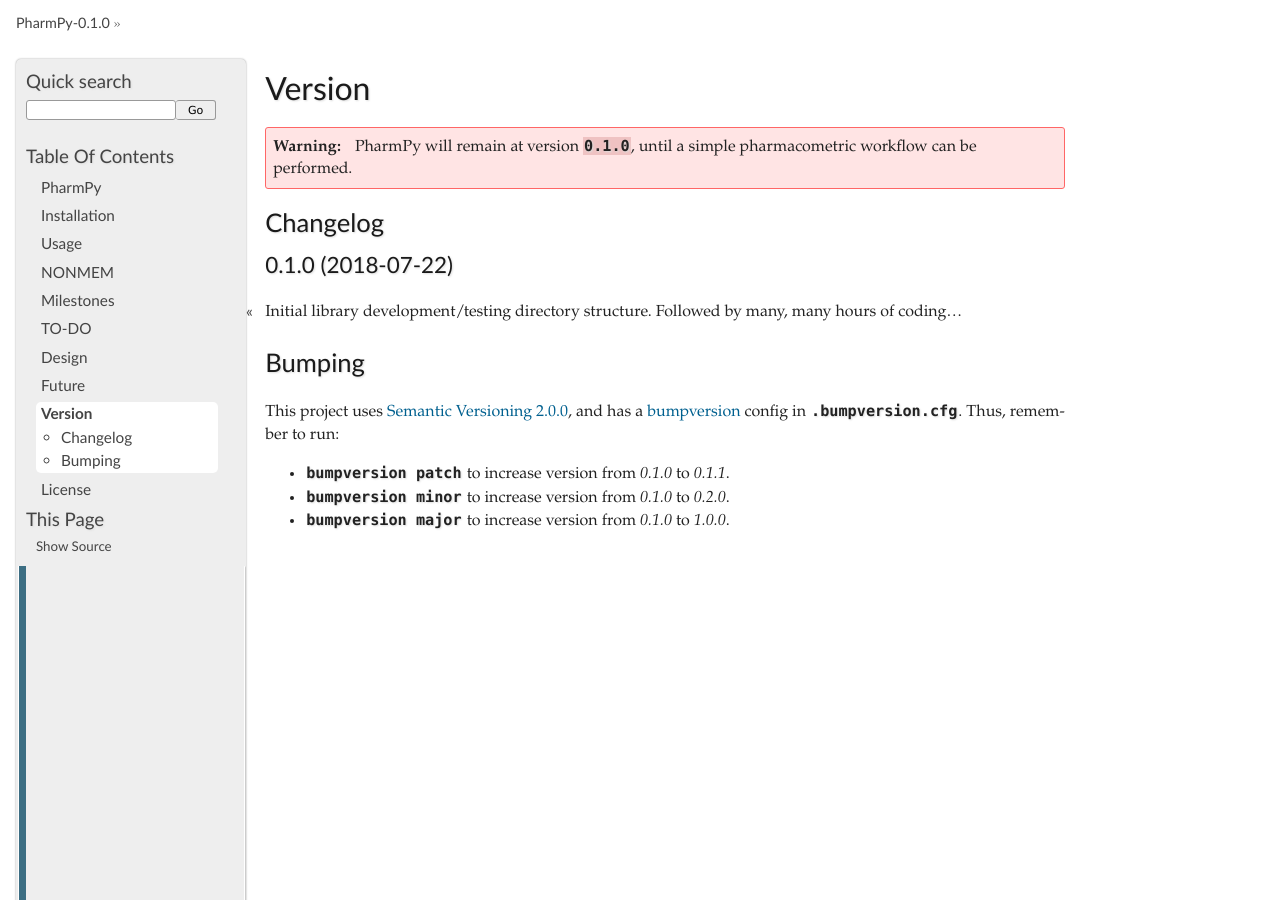
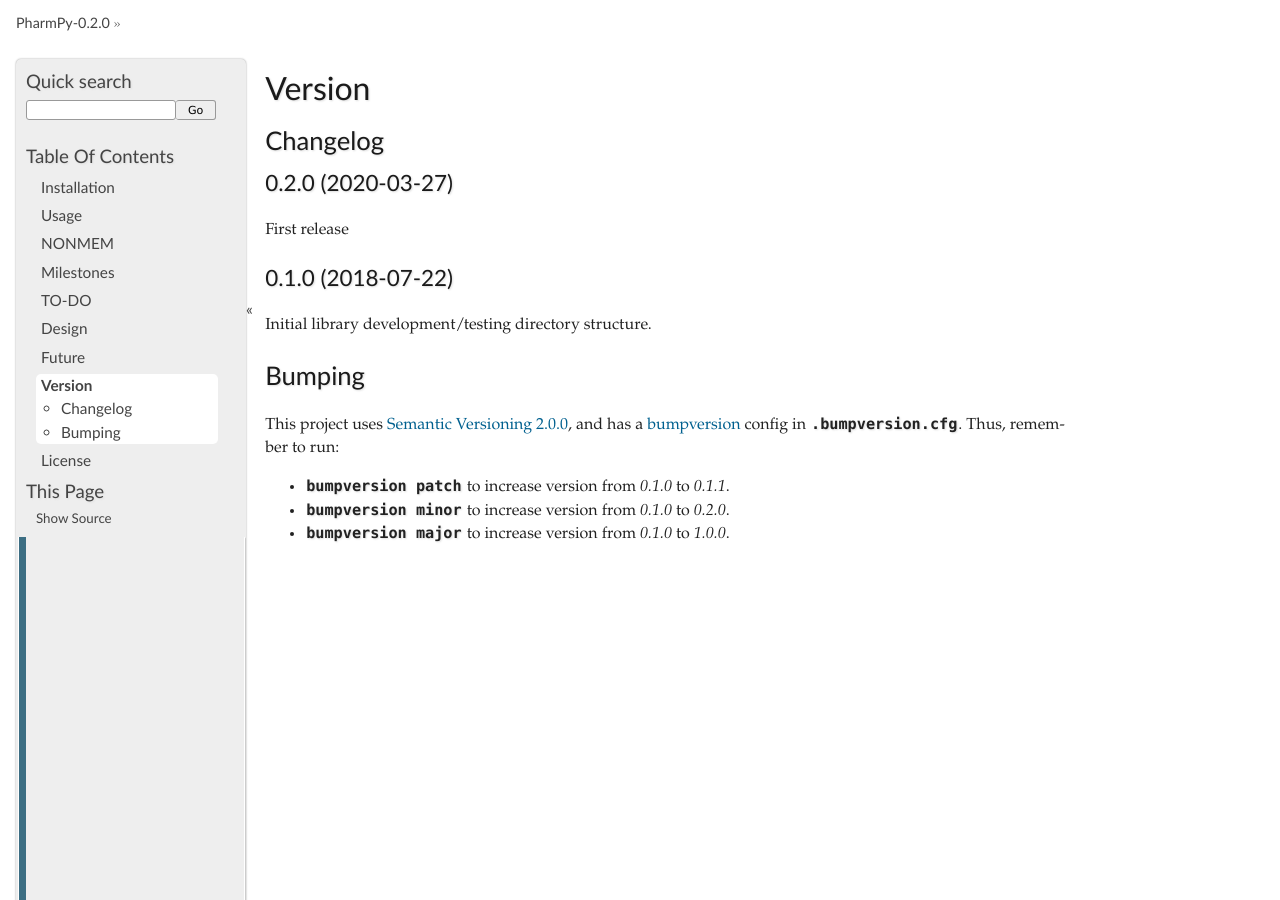
Before and after one commit to pharmpy/pharmpy, a Sphinx documentation site: the page built from docs/version.rst, in a window 1280 px wide and 900 px high. Built offline with Sphinx 7.4.7, drawn with Linux system fonts in a browser that asks for light colours; pages that are not in the unit, such as notebooks, are missing from menus.

Commit message:
Minor documentation cleanup

```diff
--- a/CHANGELOG.rst
+++ b/CHANGELOG.rst
@@ -1,6 +1,13 @@
 .. _CHANGELOG:
+
+
+0.2.0 (2020-03-27)
+------------------
+
+First release
+
 
 0.1.0 (2018-07-22)
 ------------------
 
-Initial library development/testing directory structure. Followed by many, many hours of coding...
+Initial library development/testing directory structure.
--- a/docs/conf.py
+++ b/docs/conf.py
@@ -1,4 +1,3 @@
-# -*- coding: utf-8 -*-
 from __future__ import unicode_literals
 
 import os
@@ -28,7 +27,7 @@
 year = '2020'
 authors = ['Rikard Nordgren', 'Gunnar Yngman']
 copyright = '{0}; {1}'.format(year, ', '.join(authors))
-version = release = '0.1.0'
+version = release = '0.2.0'
 
 pygments_style = 'trac'
 templates_path = ['.']
--- a/docs/index.rst
+++ b/docs/index.rst
@@ -5,7 +5,6 @@
 .. toctree::
    :maxdepth: 4
 
-   readme
    installation
    usage
    Documentation <reference/modules>
--- a/docs/installation.rst
+++ b/docs/installation.rst
@@ -4,12 +4,12 @@
 Installation
 ============
 
-.. warning:: PharmPy uses python 3 functionality (it likely won't ever support python 2),
-    and is only tested on python 3.6 on Linux (so far).
+.. warning:: PharmPy requires python 3.6 or later,
+    and is currently tested on python 3.6, 3.7 and 3.8 on Linux.
 
 At the command line, install latest build with::
 
-    pip3 install dist/pharmpy-0.1.0.tar.gz
+    pip3 install dist/pharmpy-0.2.0.tar.gz
 
 Or, development code in ``src/``::
 
--- a/docs/readme.rst
+++ /dev/null
@@ -1 +0,0 @@
-.. include:: ../README.rst
--- a/docs/version.rst
+++ b/docs/version.rst
@@ -3,9 +3,6 @@
 =======
 Version
 =======
-
-.. warning::
-   PharmPy will remain at version ``0.1.0``, until a simple pharmacometric workflow can be performed.
 
 Changelog
 =========
--- a/setup.py
+++ b/setup.py
@@ -33,7 +33,7 @@
 
 setup(
     name='pharmpy',
-    version='0.1.0',
+    version='0.2.0',
     license='GNU Lesser General Public License v3 (LGPLv3)',
     description='Pharmacometric model parsing (PsN reimagining)',
     long_description='%s\n%s' % (
--- a/src/pharmpy/__init__.py
+++ b/src/pharmpy/__init__.py
@@ -9,7 +9,7 @@
 ===========
 """
 
-__version__ = '0.1.0'
+__version__ = '0.2.0'
 
 import logging
 
```
Also changed, not shown: README.rst (+77 -6 lines), .bumpversion.cfg, 1 other file.
